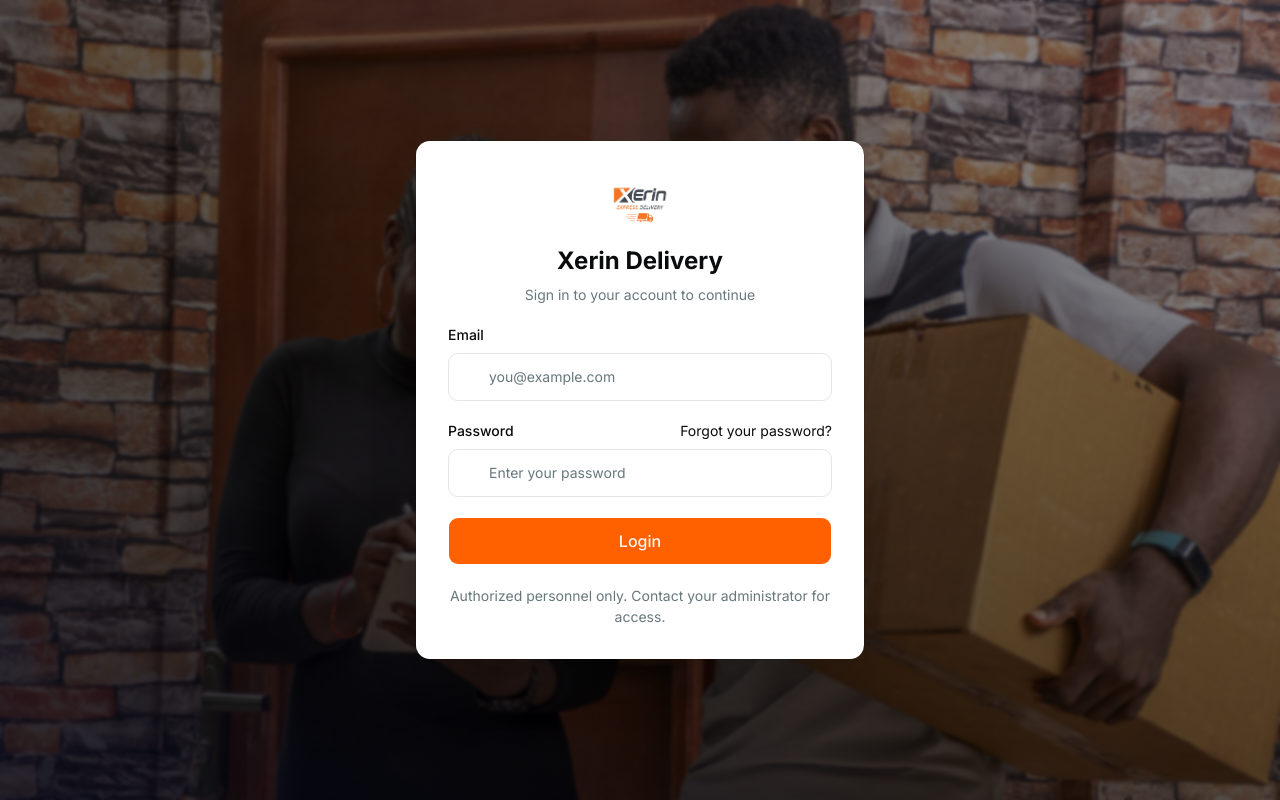
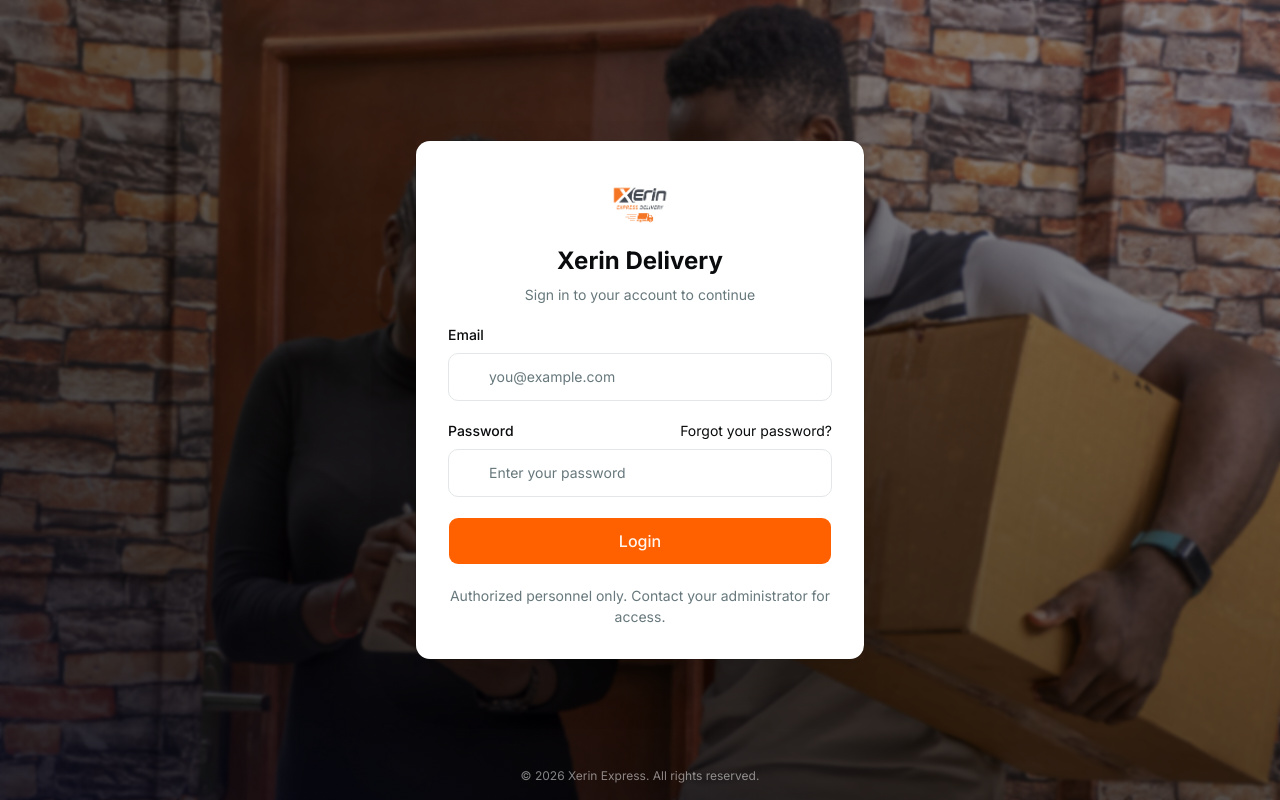
Before and after one commit to raydanielg/deliveryoptionfrontend, a Next.js app in the folder apps/web/: page /auth in a window 1280 px wide. Built offline with nearby package versions, Linux system fonts and the light colour scheme; some icons are missing.

Commit message:
ui: add copyright footer to auth page

```diff
--- a/apps/web/app/auth/page.tsx
+++ b/apps/web/app/auth/page.tsx
@@ -11,6 +11,9 @@ export default function AuthPage() {
       />
       <div className="absolute inset-0 bg-gradient-to-tr from-slate-950/80 via-black/60 to-slate-900/40 backdrop-blur-[1.5px]" />
       <LoginForm className="relative z-10 w-full max-w-md shadow-2xl" />
+      <p className="absolute bottom-4 left-0 right-0 z-10 text-center text-xs text-white/50">
+        &copy; {new Date().getFullYear()} Xerin Express. All rights reserved.
+      </p>
       <Toaster />
     </div>
   )
```
